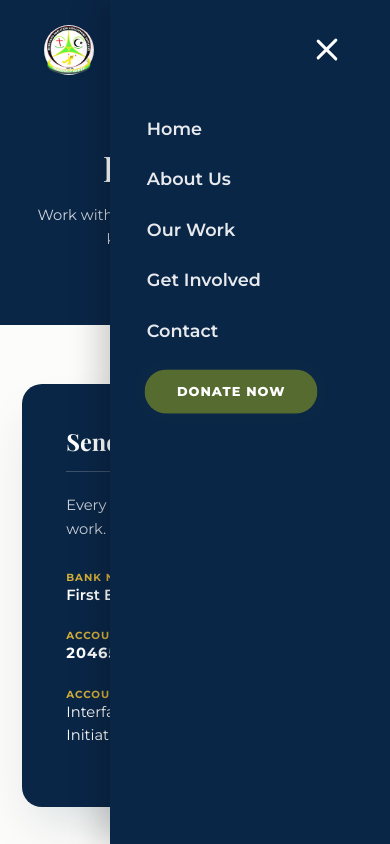
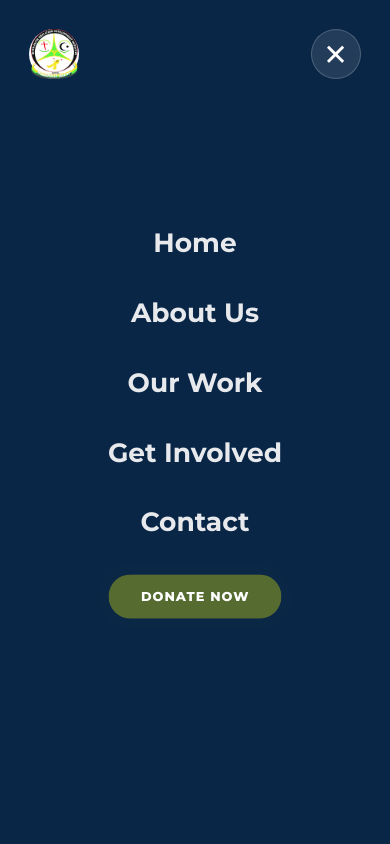
Before and after one commit to devunomieta/InterFaithOrg, a Next.js app: page /involved in a window 390 px wide. Both pictures are taken after a click on the button "Toggle menu". Shown: the top 844 px of the page. Built offline with nearby package versions, Linux system fonts and the light colour scheme; a web font is replaced by a local one.

Commit message:
feat: implement homepage, navbar, and involved pages with associated layout styles

```diff
--- a/src/app/involved/page.tsx
+++ b/src/app/involved/page.tsx
@@ -78,7 +78,7 @@ export default function Involved() {
               <span style={{ color: 'var(--color-secondary)', fontWeight: 800, letterSpacing: '2px', textTransform: 'uppercase', fontSize: '0.8rem' }}>Honest Handling</span>
               <h2 style={{ fontSize: '2.5rem', margin: '1rem 0' }}>Where Your Help Goes</h2>
               <p style={{ color: 'var(--color-muted)', marginBottom: '2rem' }}>
-                 We follow every single government law. Every kobo sent to us goes straight to solving problems on the ground. We don't waste it.
+                 We follow every single government law. Every kobo sent to us goes straight to solving problems on the ground. We don&apos;t waste it.
               </p>
               <div className={styles.statStrip}>
                  <div>
--- a/src/app/page.tsx
+++ b/src/app/page.tsx
@@ -145,7 +145,7 @@ export default function Home() {
               <div className={styles.timelineContent}>
                 <h4 style={{ fontSize: '1.3rem' }}>Growing Stronger</h4>
                 <p style={{ fontSize: '1rem', color: 'var(--color-muted)', marginTop: '0.5rem', lineHeight: 1.8 }}>
-                  We created local farming groups that united youths from different religions, giving them honest work so they wouldn't turn back to fighting.
+                  We created local farming groups that united youths from different religions, giving them honest work so they wouldn&apos;t turn back to fighting.
                 </p>
               </div>
             </div>
--- a/src/components/layout/Layout.module.css
+++ b/src/components/layout/Layout.module.css
@@ -238,6 +238,10 @@
   opacity: 0.7;
 }
 
+.mobileNavHeader {
+  display: none;
+}
+
 /* Mobile Burger & Dynamic Drawer Utilities */
 .hamburger {
   display: none;
@@ -277,28 +281,66 @@
   .navList {
     position: fixed;
     top: 0;
-    right: -100%;
-    width: 280px;
+    left: 0;
+    width: 100vw;
     height: 100vh;
     background: var(--color-primary);
     flex-direction: column;
-    align-items: flex-start;
-    justify-content: flex-start;
-    padding: 8rem 2.5rem 2rem;
-    gap: 2rem;
-    transition: right 0.4s cubic-bezier(0.16, 1, 0.3, 1);
-    box-shadow: -10px 0 30px rgba(0,0,0,0.2);
-    z-index: 999;
+    align-items: center;
+    justify-content: center;
+    gap: 2.5rem;
+    padding: 2rem;
+    z-index: 2000;
+    opacity: 0;
+    pointer-events: none;
+    transform: scale(1.05);
+    transition: all 0.4s cubic-bezier(0.16, 1, 0.3, 1);
   }
 
   .navList.menuOpen {
-    right: 0;
+    opacity: 1;
+    pointer-events: auto;
+    transform: scale(1);
   }
 
   .navLink {
     color: white !important;
-    font-size: 1.2rem;
+    font-size: 1.8rem;
+    font-weight: 700;
+    width: auto;
+    text-align: center;
+  }
+
+  .mobileNavHeader {
+    position: absolute;
+    top: 2rem;
+    left: 0;
     width: 100%;
+    padding: 0 2rem;
+    display: flex;
+    justify-content: space-between;
+    align-items: center;
+  }
+
+  .closeBtn {
+    background: rgba(255, 255, 255, 0.1);
+    border: 1px solid rgba(255, 255, 255, 0.2);
+    color: white;
+    font-size: 2rem;
+    line-height: 1;
+    cursor: pointer;
+    width: 50px;
+    height: 50px;
+    border-radius: 50%;
+    display: flex;
+    align-items: center;
+    justify-content: center;
+    transition: all 0.3s ease;
+  }
+
+  .closeBtn:hover {
+    background: rgba(255, 255, 255, 0.2);
+    transform: rotate(90deg);
   }
 
   .footerGrid {
--- a/src/components/layout/Navbar.tsx
+++ b/src/components/layout/Navbar.tsx
@@ -16,6 +16,15 @@ export default function Navbar() {
     window.addEventListener("scroll", handleScroll, { passive: true });
     return () => window.removeEventListener("scroll", handleScroll);
   }, []);
+
+  useEffect(() => {
+    if (isMenuOpen) {
+      document.body.style.overflow = 'hidden';
+    } else {
+      document.body.style.overflow = '';
+    }
+    return () => { document.body.style.overflow = ''; };
+  }, [isMenuOpen]);
 
   const toggleMenu = () => setIsMenuOpen(!isMenuOpen);
   const closeMenu = () => setIsMenuOpen(false);
@@ -40,6 +49,15 @@ export default function Navbar() {
         </button>
 
         <nav className={`${styles.navList} ${isMenuOpen ? styles.menuOpen : ""}`}>
+          <div className={styles.mobileNavHeader}>
+             <Link href="/" onClick={closeMenu}>
+               <div style={{ position: 'relative', width: '50px', height: '50px', background: 'white', borderRadius: '50%', padding: '4px' }}>
+                  <Image src="/images/logo.png" alt="IMDI Logo" fill style={{ objectFit: 'contain' }} />
+               </div>
+             </Link>
+             <button className={styles.closeBtn} onClick={closeMenu} aria-label="Close menu">✕</button>
+          </div>
+
           <Link href="/" className={styles.navLink} onClick={closeMenu}>Home</Link>
           <Link href="/about" className={styles.navLink} onClick={closeMenu}>About Us</Link>
           <Link href="/work" className={styles.navLink} onClick={closeMenu}>Our Work</Link>
```
